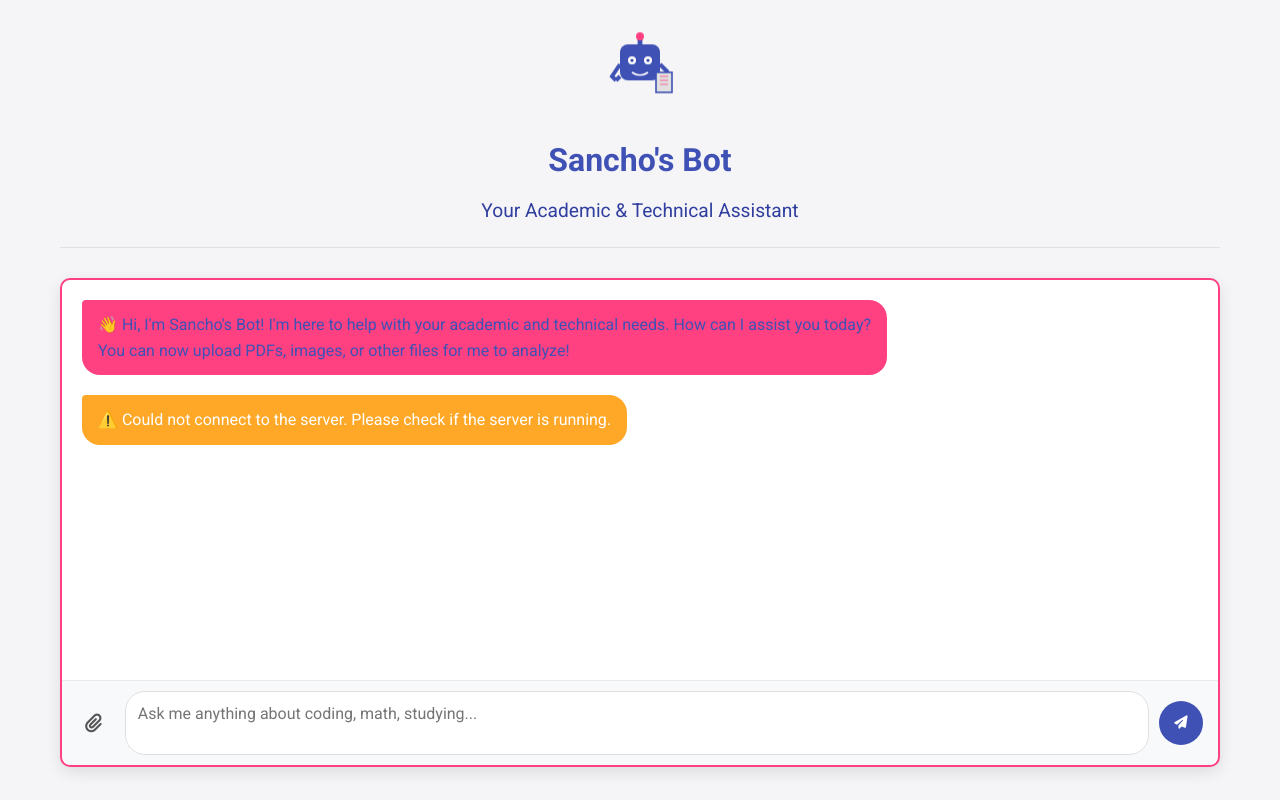
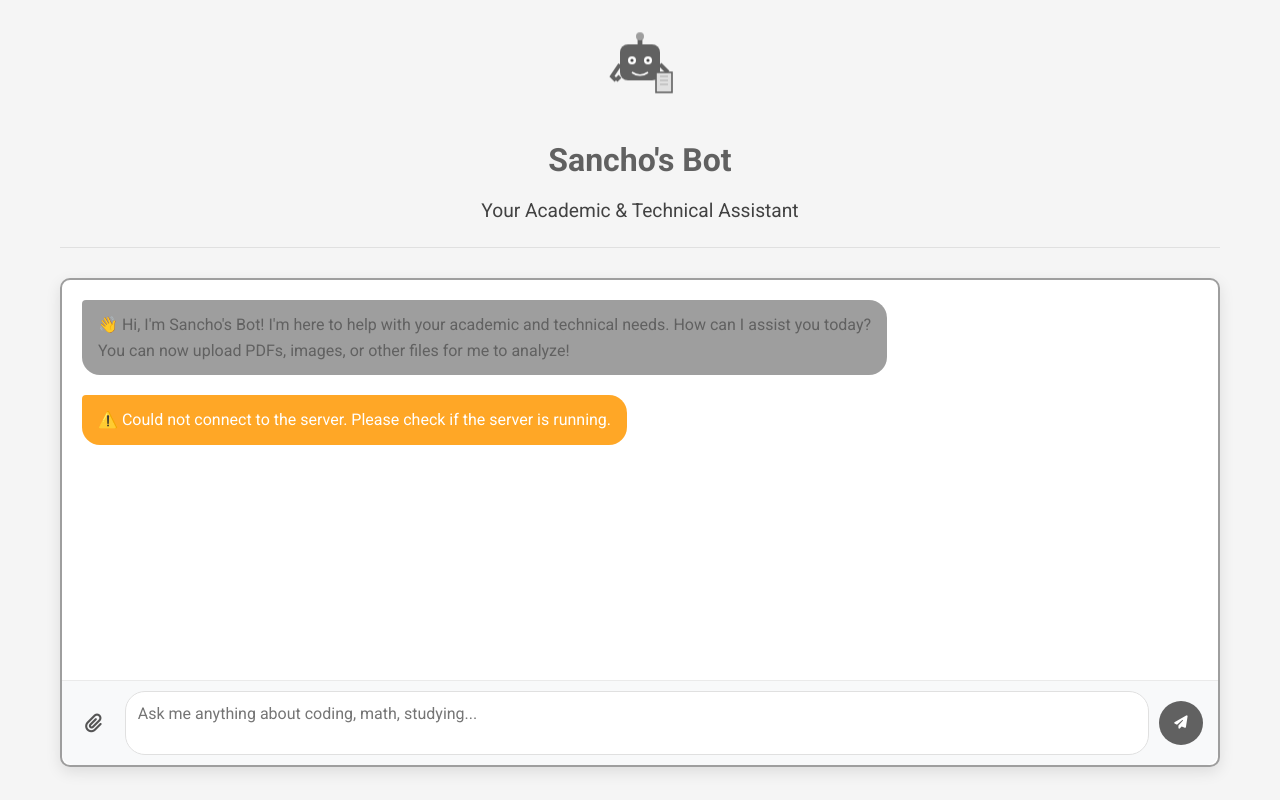
Before and after one commit to Abdifatahsancho/chatbot, a website: page public/index.html in a window 1280 px wide. Shown: the top 800 px of the page. Drawn offline with Linux system fonts and the light colour scheme; no server answers.

Commit message:
Update to light gray color scheme

```diff
--- a/public/index.html
+++ b/public/index.html
@@ -14,27 +14,27 @@
             <div class="logo">
                 <svg class="bot-logo" width="80" height="80" viewBox="0 0 100 100">
                     <!-- Robot head -->
-                    <rect x="25" y="15" width="50" height="45" rx="10" fill="#3f51b5" />
+                    <rect x="25" y="15" width="50" height="45" rx="10" fill="#616161" />
                     <!-- Robot eyes -->
                     <circle cx="40" cy="35" r="5" fill="#ffffff" />
                     <circle cx="60" cy="35" r="5" fill="#ffffff" />
-                    <circle cx="40" cy="35" r="2" fill="#303f9f" />
-                    <circle cx="60" cy="35" r="2" fill="#303f9f" />
+                    <circle cx="40" cy="35" r="2" fill="#424242" />
+                    <circle cx="60" cy="35" r="2" fill="#424242" />
                     <!-- Robot antenna -->
-                    <rect x="47" y="5" width="6" height="10" fill="#3f51b5" />
-                    <circle cx="50" cy="5" r="5" fill="#ff4081" />
+                    <rect x="47" y="5" width="6" height="10" fill="#616161" />
+                    <circle cx="50" cy="5" r="5" fill="#9e9e9e" />
                     <!-- Robot mouth - happy expression -->
                     <path d="M40 50 Q50 57 60 50" stroke="#ffffff" stroke-width="2" fill="none" />
                     <!-- Robot arms -->
-                    <path d="M25 40 L15 55 L20 60" stroke="#3f51b5" stroke-width="5" fill="none" />
+                    <path d="M25 40 L15 55 L20 60" stroke="#616161" stroke-width="5" fill="none" />
                     <!-- Hand -->
-                    <path d="M20 60 L25 55" stroke="#3f51b5" stroke-width="5" fill="none" />
-                    <path d="M75 40 L85 50" stroke="#3f51b5" stroke-width="5" fill="none" />
+                    <path d="M20 60 L25 55" stroke="#616161" stroke-width="5" fill="none" />
+                    <path d="M75 40 L85 50" stroke="#616161" stroke-width="5" fill="none" />
                     <!-- Tablet/screen -->
-                    <rect x="70" y="50" width="20" height="25" fill="#e0e0e0" stroke="#3f51b5" stroke-width="2" />
-                    <line x1="75" y1="55" x2="85" y2="55" stroke="#ff4081" stroke-width="1" />
-                    <line x1="75" y1="60" x2="85" y2="60" stroke="#ff4081" stroke-width="1" />
-                    <line x1="75" y1="65" x2="85" y2="65" stroke="#ff4081" stroke-width="1" />
+                    <rect x="70" y="50" width="20" height="25" fill="#e0e0e0" stroke="#616161" stroke-width="2" />
+                    <line x1="75" y1="55" x2="85" y2="55" stroke="#9e9e9e" stroke-width="1" />
+                    <line x1="75" y1="60" x2="85" y2="60" stroke="#9e9e9e" stroke-width="1" />
+                    <line x1="75" y1="65" x2="85" y2="65" stroke="#9e9e9e" stroke-width="1" />
                 </svg>
             </div>
             <h1>Sancho's Bot</h1>
--- a/public/styles.css
+++ b/public/styles.css
@@ -1,8 +1,8 @@
 :root {
-    --primary-color: #3f51b5;
-    --secondary-color: #303f9f;
-    --accent-color: #ff4081;
-    --background-color: #f5f5f7;
+    --primary-color: #616161;
+    --secondary-color: #424242;
+    --accent-color: #9e9e9e;
+    --background-color: #f5f5f5;
     --light-gray: #e0e0e0;
     --dark-gray: #333333;
     --success-color: #66bb6a;
```
